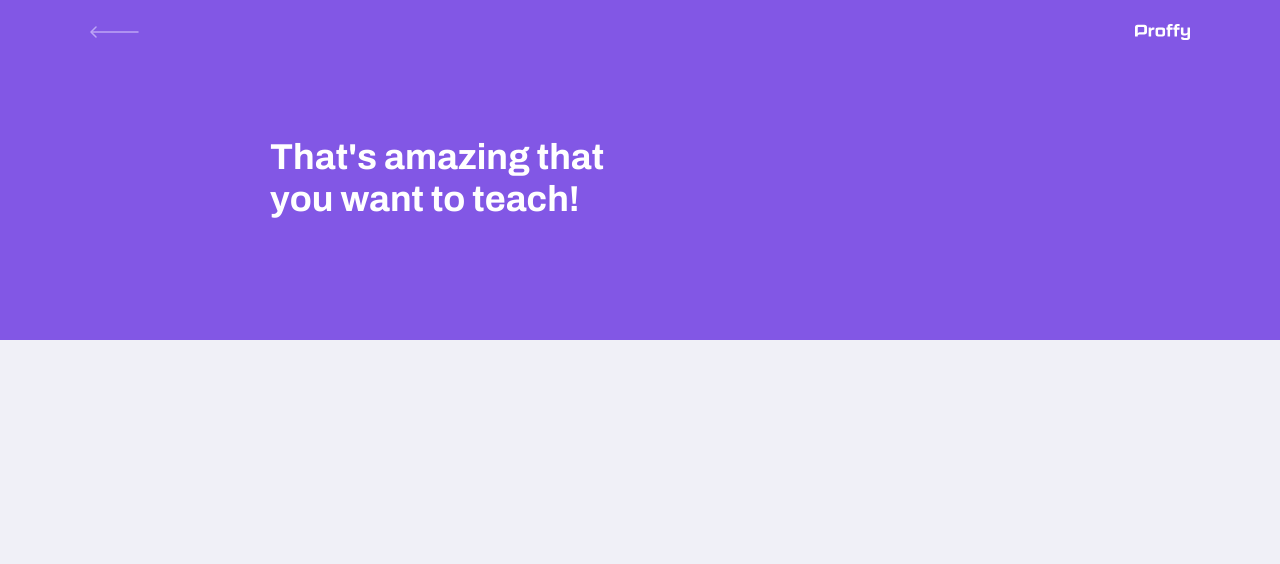
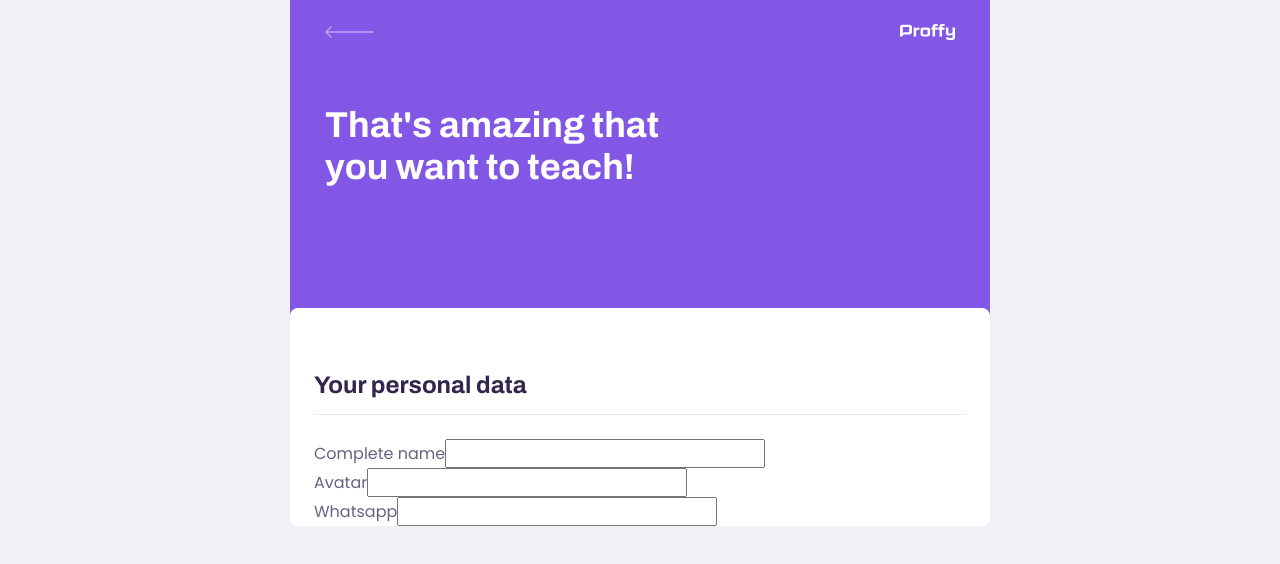
Before and after one commit to jennifertakagi/proffy-app, a React (Create React App) app in the folder web/: page /give-classes in a window 1280 px wide. Shown: the top 564 px of the page. Built offline with nearby package versions, Linux system fonts and the light colour scheme; the HTML template or start-up script is replaced by a standard one.

Commit message:
Fix eslint

```diff
--- a/web/src/components/TeacherItem/index.tsx
+++ b/web/src/components/TeacherItem/index.tsx
@@ -26,7 +26,7 @@
                     <strong>R$ 90,00</strong>
                 </p>
                 <button type="button">
-                    <img src={whatsappIcon} alt="Whatsapp icon" />
+                    <img src={ whatsappIcon } alt="Whatsapp icon" />
                     Get in touch
                 </button>
             </footer>
--- a/web/src/pages/TeacherForm/index.tsx
+++ b/web/src/pages/TeacherForm/index.tsx
@@ -6,8 +6,32 @@
 
 function TeacherForm() {
     return (
-        <div id="page-teacher-list" className="container">
-           <PageHeader title="That's amazing that you want to teach!" />
+        <div id="page-teacher-form" className="container">
+           <PageHeader
+                title="That's amazing that you want to teach!"
+                description="The first step is to fill out the registration form"
+            />
+
+            <main>
+                <fieldset>
+                    <legend>Your personal data</legend>
+
+                    <div className="input-block">
+                        <label htmlFor="name">Complete name</label>
+                        <input type="text" id="name" />
+                   </div>
+
+                   <div className="input-block">
+                        <label htmlFor="avatar">Avatar</label>
+                        <input type="text" id="avatar" />
+                   </div>
+
+                   <div className="input-block">
+                        <label htmlFor="whatsapp">Whatsapp</label>
+                        <input type="text" id="whatsapp" />
+                   </div>
+                </fieldset>
+            </main>
         </div>
     );
 }
--- a/web/src/pages/TeacherForm/styles.css
+++ b/web/src/pages/TeacherForm/styles.css
@@ -0,0 +1,39 @@
+#page-teacher-form {
+    width: 100vw;
+    height: 100vh;
+}
+
+#page-teacher-form .page-header .header-content {
+    margin-bottom: 6.4rem;
+}
+
+#page-teacher-form main {
+    background-color: var(--color-box-base);
+    width:100%;
+    max-width: 74rem;
+    border-radius: 0.8rem;
+    margin: -3.2rem auto 3.2rem;
+    padding-top: 6.4rem;
+    overflow: hidden;
+}
+
+#page-teacher-form main fieldset {
+    border: 0;
+    padding: 0 2.4rem;
+}
+
+#page-teacher-form main fieldset + fieldset {
+    margin-top: 6.4rem;
+}
+
+#page-teacher-form main fieldset legend {
+    font: 700 2.4rem Archivo;
+    color: var(--color-text-title);
+    margin-bottom: 2.4rem;
+    display: flex;
+    align-items: center;
+    justify-content: space-between;
+    width: 100%;
+    padding-bottom: 1.6rem;
+    border-bottom: 1px solid var(--color-line-in-white);
+}
--- a/web/src/routes.tsx
+++ b/web/src/routes.tsx
@@ -7,9 +7,9 @@
 function Routes() {
     return (
         <BrowserRouter >
-            <Route path="/" exact component={Landing}/>
-            <Route path="/study" component={TeacherList}/>
-            <Route path="/give-classes" component={TeacherForm}/>
+            <Route path="/" exact component={ Landing } />
+            <Route path="/study" component={ TeacherList } />
+            <Route path="/give-classes" component={ TeacherForm } />
         </BrowserRouter>
     );
 }
```
Also changed, not shown: web/src/pages/Landing/index.tsx (+5 -5 lines).
